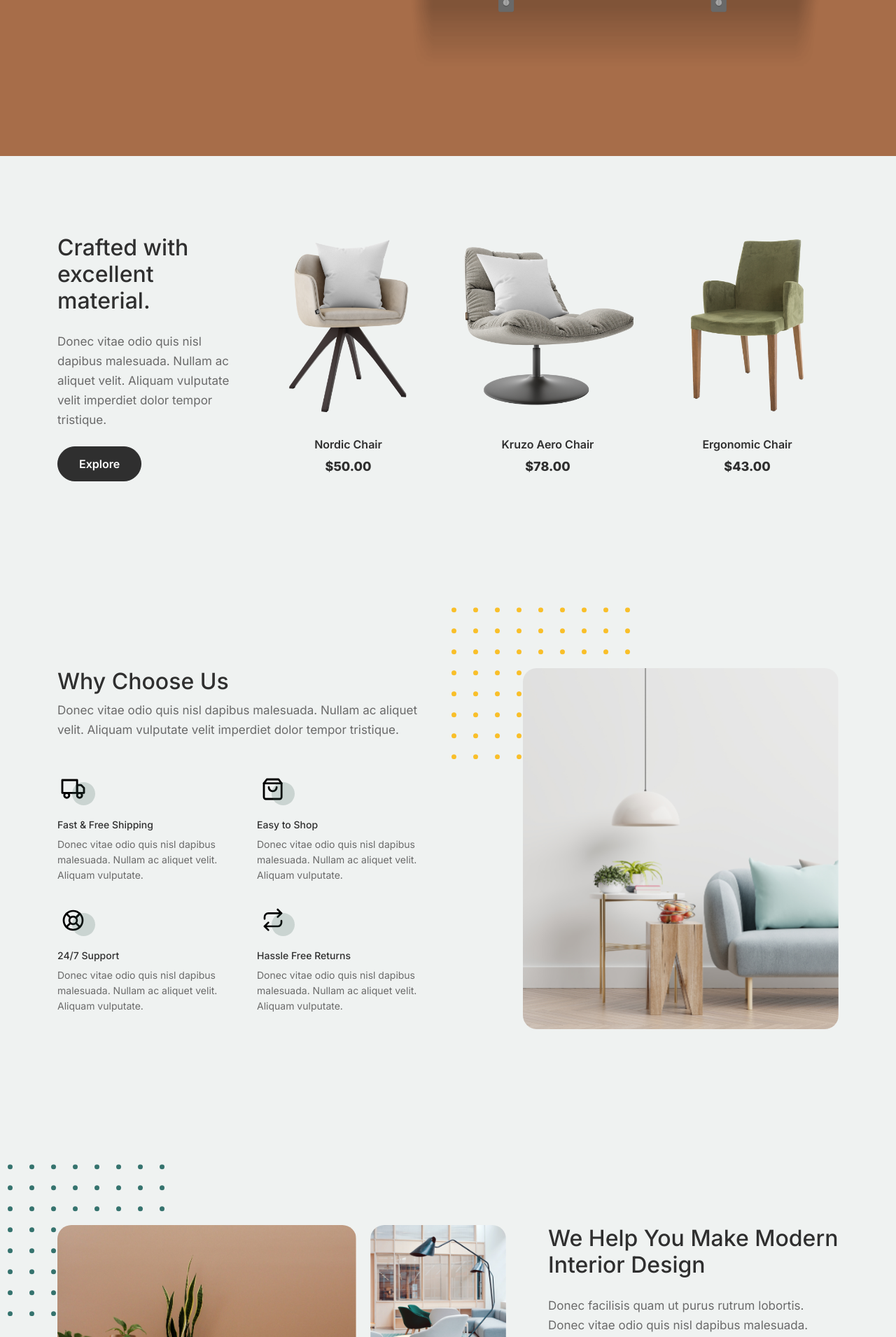
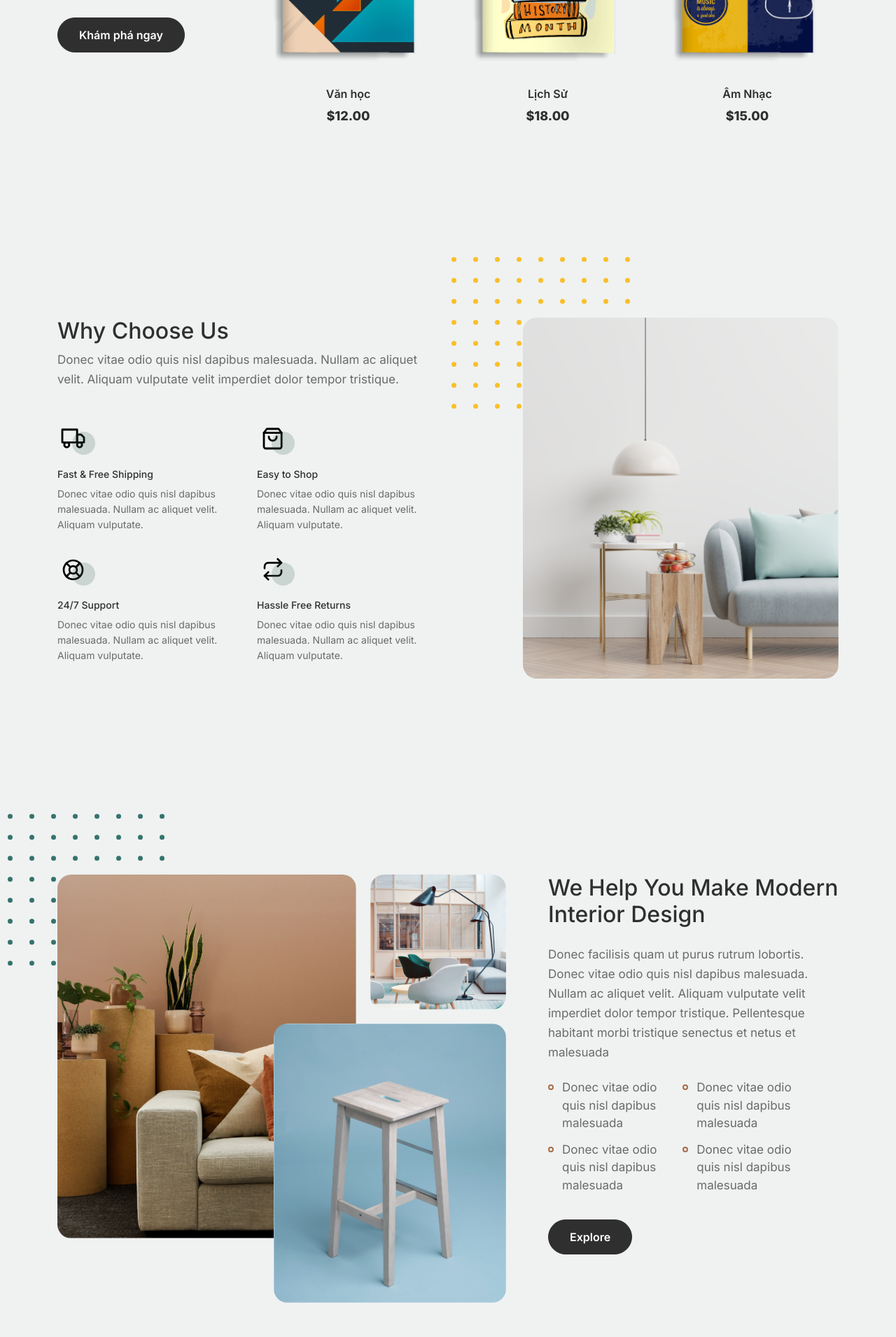
Before and after one commit to tranlephuongtran/PTUD, a PHP site: page / in a window 1280 px wide. Shown: the part 2224-4135 px from the top of the page at 70% size. Run offline with PHP 8.4, Linux system fonts and the light colour scheme.

Commit message:
update file index.php

```diff
--- a/furni-1.0.0/css/style.css
+++ b/furni-1.0.0/css/style.css
@@ -5,6 +5,7 @@
 * License: https://creativecommons.org/licenses/by/3.0/
 */
 @import url("https://fonts.googleapis.com/css2?family=Inter:wght@400;500;600;700;800&display=swap");
+@import url('https://fonts.googleapis.com/css2?family=Poppins:wght@100;300;400;500;600&display=swap');
 body {
   overflow-x: hidden;
   position: relative; }
@@ -159,33 +160,23 @@ a {
       @media (min-width: 1200px) {
         .hero .hero-img-wrap:after {
           top: -40px; } } */
-    .hero .container .row .hero-books-slider {
+    .hero .container .row .books-slider{
       flex:1 1 42rem;
       text-align: center;
       margin-top: 2rem;
+
     }
-    .hero .container .row .hero-books-slider a img {
+
+    .hero .container .row .books-slider a img{
       height: 25rem;
     }
-    .hero .container .row .hero-books-slider a:hover img {
+    .hero .container .row .books-slider a:hover img{
       transform: scale(.9);
     }
-    .hero .container .row .hero-books-slider .stand {
+    .hero .container .row .books-slider .stand{
       width:100%;
       margin-top: -2rem;
     }
-
-/* .home .row .books-slider{
-}
-
-.home .row .books-slider a img{
-}
-
-.home .row .books-slider a:hover img{
-}
-
-.home .row .books-slider .stand{
-} */
 
 .btn {
   font-weight: 600;
@@ -345,7 +336,7 @@ a {
   .we-help-section .imgs-grid {
     display: -ms-grid;
     display: grid;
-    -ms-grid-columns: (1fr)[27];
+    /* -ms-grid-columns: (1fr)[27]; */
     grid-template-columns: repeat(27, 1fr);
     position: relative; }
     .we-help-section .imgs-grid:before {
--- a/furni-1.0.0/header.php
+++ b/furni-1.0.0/header.php
@@ -2,7 +2,7 @@
     <meta charset="utf-8">
     <meta name="viewport" content="width=device-width, initial-scale=1, shrink-to-fit=no">
     <meta name="author" content="Untree.co">
-    <link rel="shortcut icon" href="favicon.png">
+    <link rel="shortcut icon" href="./images/favicon.png">
 
     <meta name="description" content="" />
     <meta name="keywords" content="bootstrap, bootstrap4" />
--- a/furni-1.0.0/index.php
+++ b/furni-1.0.0/index.php
@@ -15,7 +15,7 @@ include('header.php')
 <div class="hero">
 	<div class="container">
 		<div class="row justify-content-between">
-			<div class="col-lg-5">
+			<div class="col-lg-5">  <!-- Cập nhật lại Tiếng Việt  -->
 				<div class="intro-excerpt">
 					<h1>Thế Giới Sách <span clsas="d-block">Của Bạn</span></h1>
 					<p class="mb-4">Khám phá hàng ngàn cuốn sách hấp dẫn từ mọi thể loại, giúp bạn mở rộng kiến thức và khơi nguồn cảm hứng.</p>
@@ -23,14 +23,14 @@ include('header.php')
 				</div>
 			</div>
 			<div class="col-lg-7">
-				<div class="hero-books-slider">
-					<div class="hero-wrapper">
-						<a href="#" class="hero-slide"><img src="images/book-1.png" alt=""></a>
-						<a href="#" class="hero-slide"><img src="images/book-2.png" alt=""></a>
-						<a href="#" class="hero-slide"><img src="images/book-3.png" alt=""></a>
-						<a href="#" class="hero-slide"><img src="images/book-4.png" alt=""></a>
-						<a href="#" class="hero-slide"><img src="images/book-5.png" alt=""></a>
-						<a href="#" class="hero-slide"><img src="images/book-6.png" alt=""></a>
+				<div class="hero books-slider">
+					<div class="swiper-wrapper">
+						<a href="#" class="swiper-slide"><img src="images/book1.png" alt=""></a>
+						<a href="#" class="swiper-slide"><img src="images/book2.png" alt=""></a>
+						<a href="#" class="swiper-slide"><img src="images/book3.png" alt=""></a>
+						<a href="#" class="swiper-slide"><img src="images/book4.png" alt=""></a>
+						<a href="#" class="swiper-slide"><img src="images/book5.png" alt=""></a>
+						<a href="#" class="swiper-slide"><img src="images/book6.png" alt=""></a>
 					</div>
 					<img src="images/stand.png" class="stand" alt="">
 				</div>
@@ -44,22 +44,21 @@ include('header.php')
 <div class="product-section">
 	<div class="container">
 		<div class="row">
-
+<!-- Sửa lại Tiếng Việt và tinh chỉnh vài chi tiết -->
 			<!-- Start Column 1 -->
 			<div class="col-md-12 col-lg-3 mb-5 mb-lg-0">
-				<h2 class="mb-4 section-title">Crafted with excellent material.</h2>
-				<p class="mb-4">Donec vitae odio quis nisl dapibus malesuada. Nullam ac aliquet velit. Aliquam vulputate
-					velit imperdiet dolor tempor tristique. </p>
-				<p><a href="shop.html" class="btn">Explore</a></p>
+				<h2 class="mb-4 section-title">Sách	chất lượng, đọc thả ga.</h2>
+				<p class="mb-4">Thư viện với hàng ngàn đầu sách đa dạng thể loại, từ văn học kinh điển đến truyện tranh hiện đại, đáp ứng mọi nhu cầu đọc của bạn. </p>
+				<p><a href="shop.html" class="btn">Khám phá ngay</a></p>
 			</div>
 			<!-- End Column 1 -->
 
 			<!-- Start Column 2 -->
 			<div class="col-12 col-md-4 col-lg-3 mb-5 mb-md-0">
 				<a class="product-item" href="cart.html">
-					<img src="images/product-1.png" class="img-fluid product-thumbnail">
-					<h3 class="product-title">Nordic Chair</h3>
-					<strong class="product-price">$50.00</strong>
+					<img src="images/book7.png" class="img-fluid product-thumbnail">
+					<h3 class="product-title">Văn học</h3>
+					<strong class="product-price">$12.00</strong>
 
 					<span class="icon-cross">
 						<img src="images/cross.svg" class="img-fluid">
@@ -71,9 +70,9 @@ include('header.php')
 			<!-- Start Column 3 -->
 			<div class="col-12 col-md-4 col-lg-3 mb-5 mb-md-0">
 				<a class="product-item" href="cart.html">
-					<img src="images/product-2.png" class="img-fluid product-thumbnail">
-					<h3 class="product-title">Kruzo Aero Chair</h3>
-					<strong class="product-price">$78.00</strong>
+					<img src="images/book8.png" class="img-fluid product-thumbnail">
+					<h3 class="product-title">Lịch Sử</h3>
+					<strong class="product-price">$18.00</strong>
 
 					<span class="icon-cross">
 						<img src="images/cross.svg" class="img-fluid">
@@ -85,9 +84,9 @@ include('header.php')
 			<!-- Start Column 4 -->
 			<div class="col-12 col-md-4 col-lg-3 mb-5 mb-md-0">
 				<a class="product-item" href="cart.html">
-					<img src="images/product-3.png" class="img-fluid product-thumbnail">
-					<h3 class="product-title">Ergonomic Chair</h3>
-					<strong class="product-price">$43.00</strong>
+					<img src="images/book9.png" class="img-fluid product-thumbnail">
+					<h3 class="product-title">Âm Nhạc</h3>
+					<strong class="product-price">$15.00</strong>
 
 					<span class="icon-cross">
 						<img src="images/cross.svg" class="img-fluid">
```
Also changed, not shown: furni-1.0.0/images/book-4.png (deleted), furni-1.0.0/images/book1.png (renamed from furni-1.0.0/images/book-1.png), furni-1.0.0/images/book10.png (added), furni-1.0.0/images/book11.png (added), furni-1.0.0/images/book12.png (added), furni-1.0.0/images/book13.png (added), furni-1.0.0/images/book2.png (renamed from furni-1.0.0/images/book-2.png), furni-1.0.0/images/book4.png (added), furni-1.0.0/images/book5.png, furni-1.0.0/images/book6.png (added), furni-1.0.0/images/book8.png (added), furni-1.0.0/images/book9.png (added).
